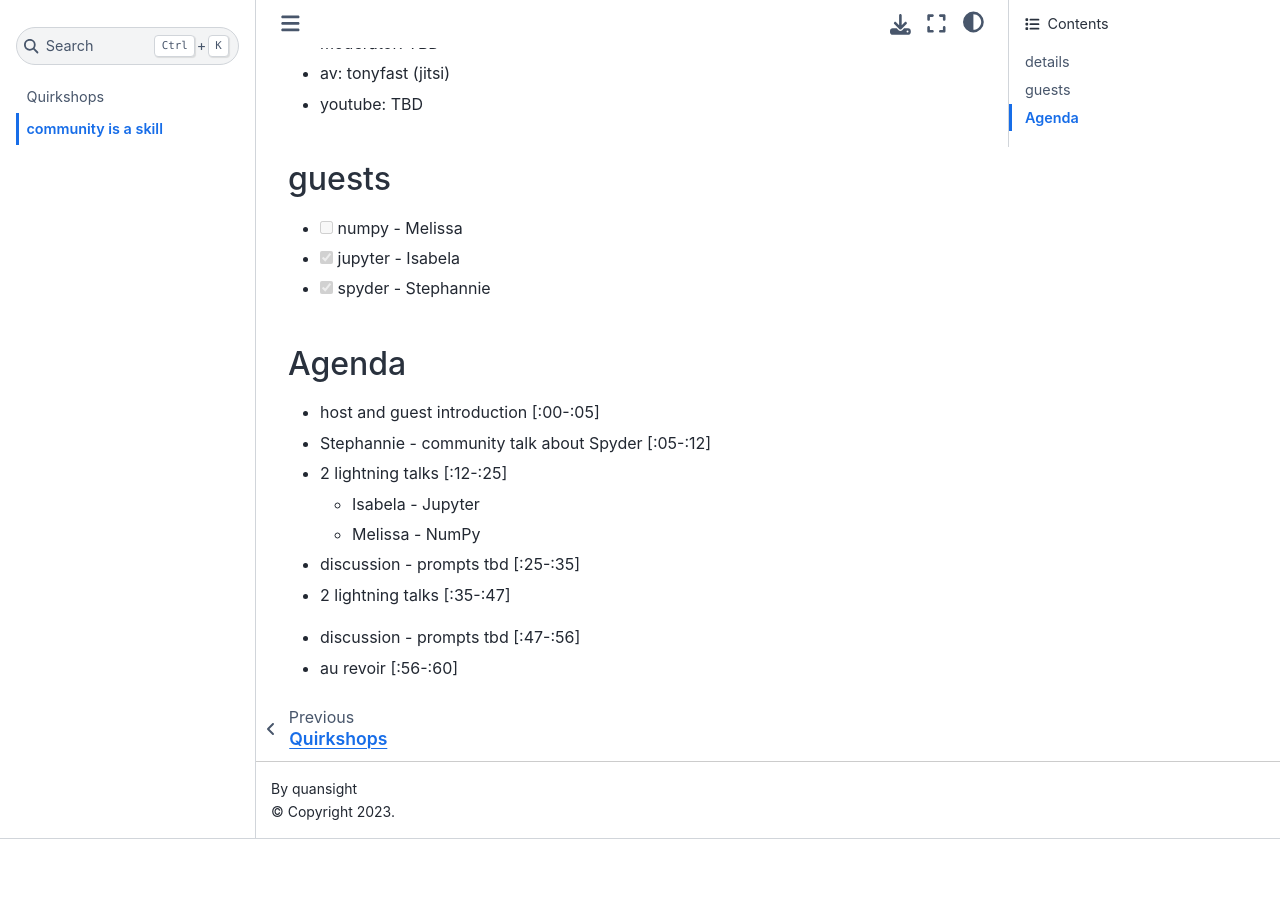
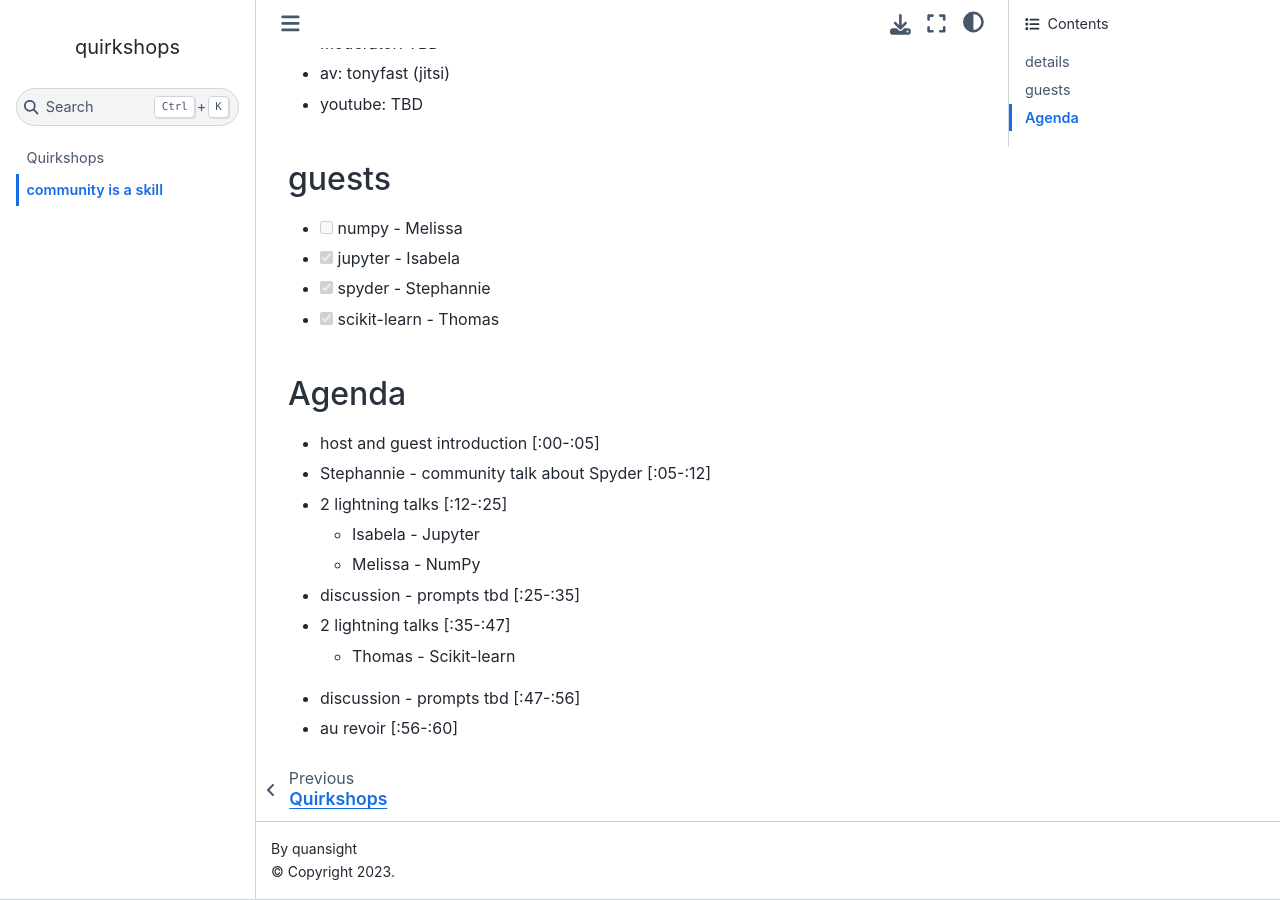
Before and after one commit to Quansight/quirkshops, a Jupyter Book: the page built from community-is-a-skill/readme.md, in a window 1280 px wide and 900 px high, scrolled down 584 px. Built offline with Jupyter Book 1.0.4 settings and Sphinx 7.4.7 and the Sphinx Book theme 1.1.4, drawn with Linux system fonts in a browser that asks for light colours; before the commit the page ends 1423 px from its top, so only the background shows below that.

Commit message:
Update community is a skill workshop guests

```diff
--- a/community-is-a-skill/readme.md
+++ b/community-is-a-skill/readme.md
@@ -21,8 +21,9 @@
 - [ ] numpy - Melissa
 - [x] jupyter - Isabela
 - [x] spyder - Stephannie
+- [x] scikit-learn - Thomas
+
 <!--
-- [ ] scikit-learn - Thomas
 - [ ] matplotlib - Hannah (external)
 -->
 
@@ -37,8 +38,8 @@
     * Melissa - NumPy
 * discussion - prompts tbd [:25-:35]
 * 2 lightning talks [:35-:47]
+    * Thomas - Scikit-learn
 <!--
-    * Thomas - Scikit-learn
     * Hannah - Matplotlib
 -->
 * discussion - prompts tbd [:47-:56]
```
